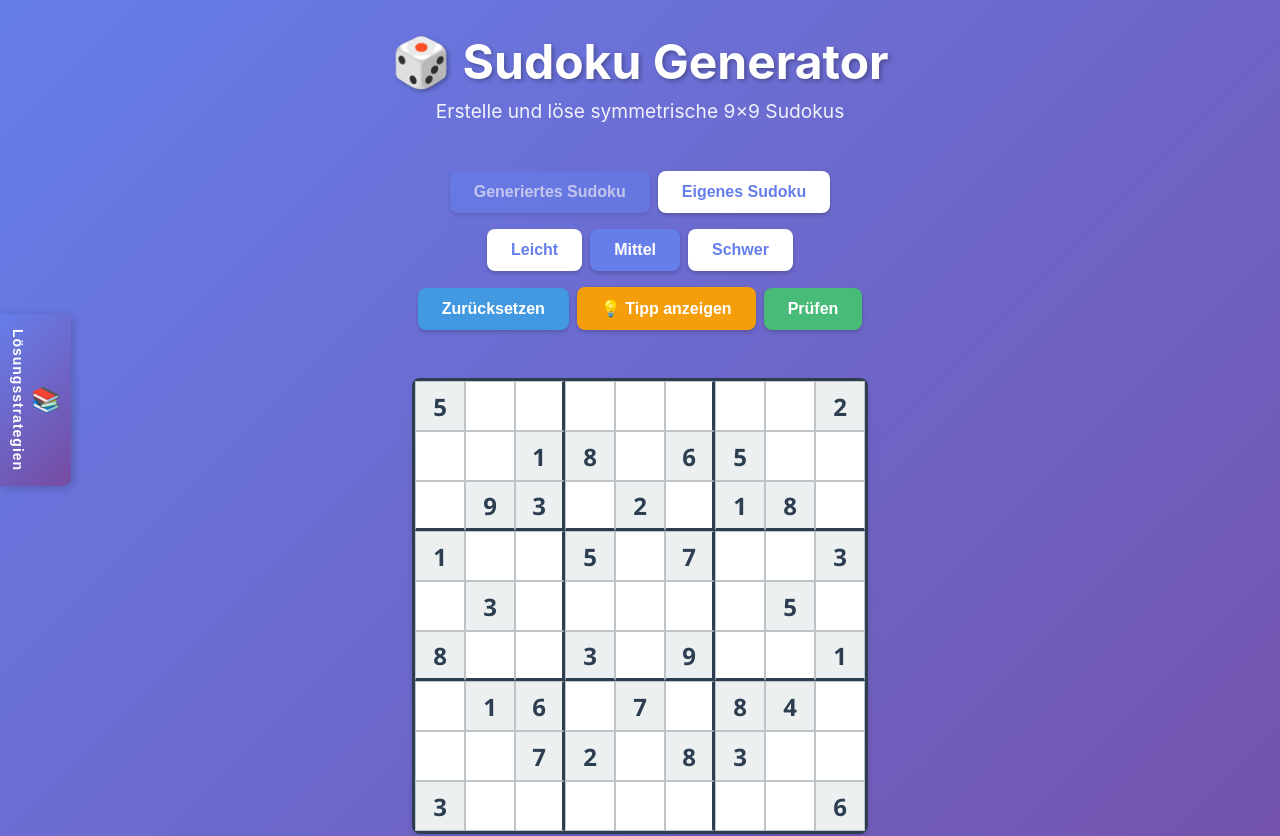
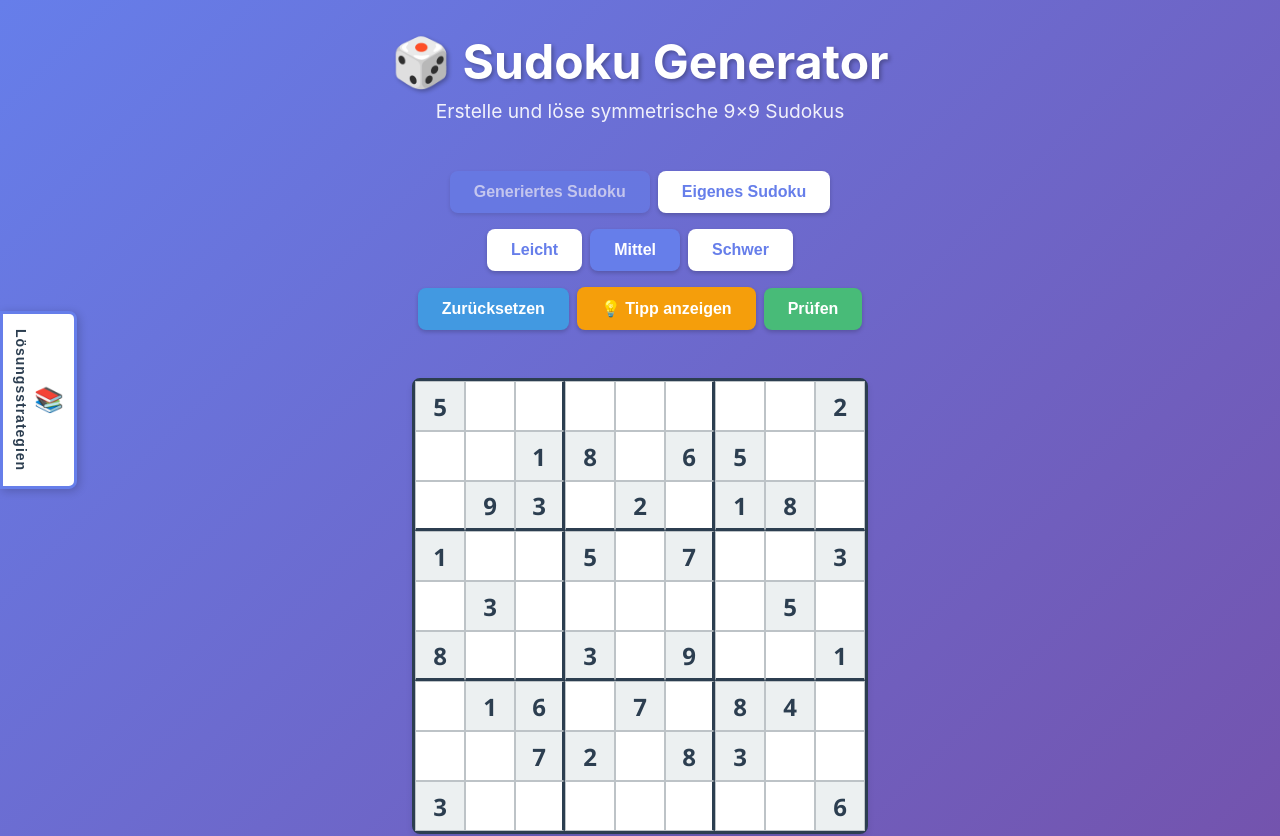
Before and after one commit to Noerdlich/sudoku-generator, a React (Create React App) app: page / in a window 1280 px wide. Shown: the top 836 px of the page. Built offline with nearby package versions, Linux system fonts and the light colour scheme.

Commit message:
fix: extend auto-hide duration for messages to 20 seconds and update strategy guide toggle styles

```diff
--- a/src/App.tsx
+++ b/src/App.tsx
@@ -51,12 +51,12 @@ function App() {
   const [message, setMessage] = useState<{ text: string; type: MessageType } | null>(null);
   const [selectedCell, setSelectedCell] = useState<{ row: number; col: number } | null>(null);
 
-  // Auto-hide message after 6 seconds
+  // Auto-hide message after 20 seconds
   useEffect(() => {
     if (message) {
       const timer = setTimeout(() => {
         setMessage(null);
-      }, 6000);
+      }, 20000);
       return () => clearTimeout(timer);
     }
   }, [message]);
--- a/src/components/StrategyGuide.css
+++ b/src/components/StrategyGuide.css
@@ -3,9 +3,9 @@
   left: 0;
   top: 50%;
   transform: translateY(-50%);
-  background: linear-gradient(135deg, #667eea 0%, #764ba2 100%);
-  color: white;
-  border: none;
+  background: white;
+  color: #2c3e50;
+  border: 3px solid #667eea;
   padding: 15px 10px;
   border-radius: 0 8px 8px 0;
   cursor: pointer;
@@ -24,6 +24,8 @@
 .strategy-guide-toggle:hover {
   padding-left: 15px;
   box-shadow: 2px 2px 15px rgba(0, 0, 0, 0.3);
+  background: #f8f9fa;
+  border-color: #764ba2;
 }
 
 .strategy-guide-toggle.open {
```
